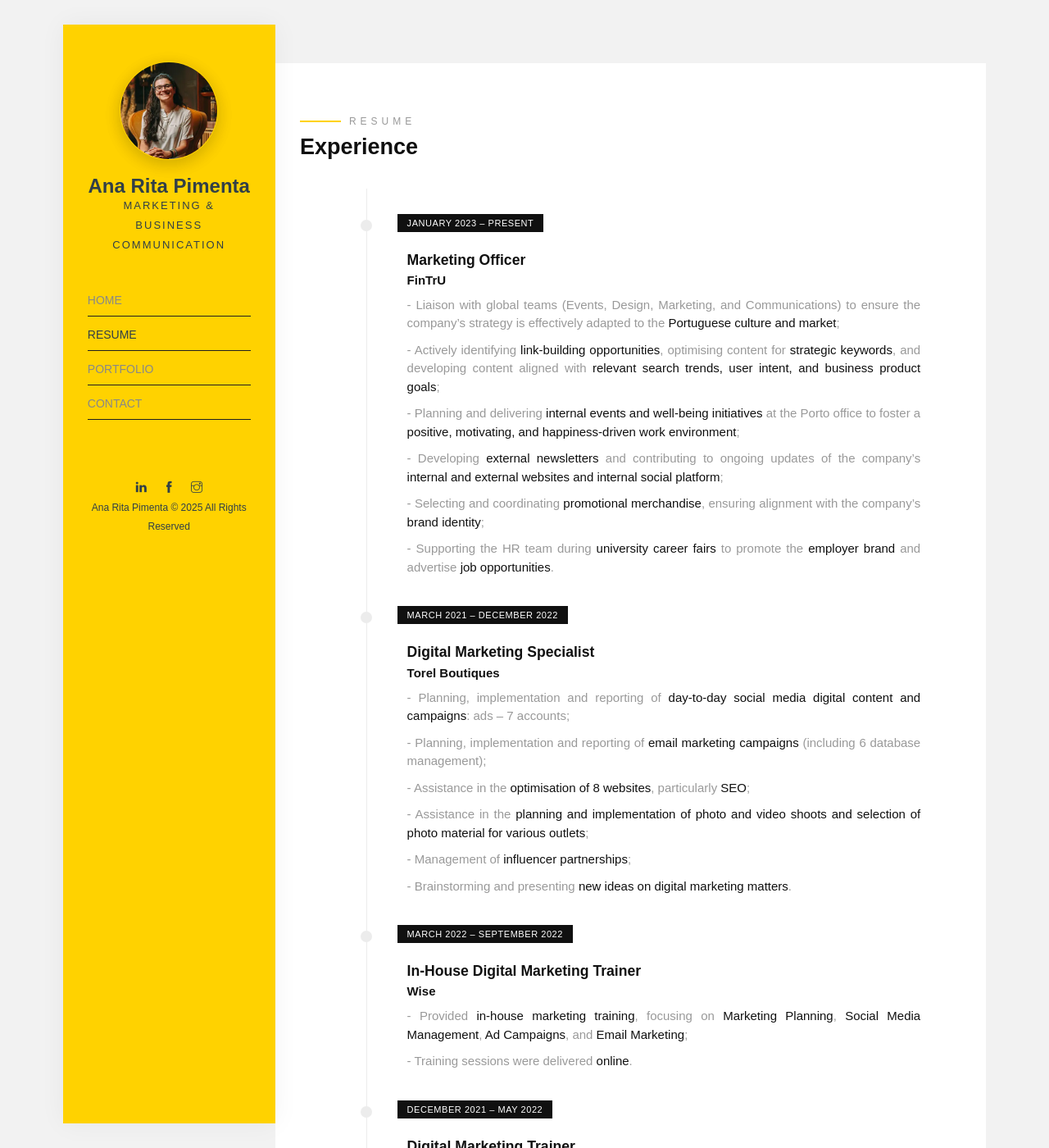
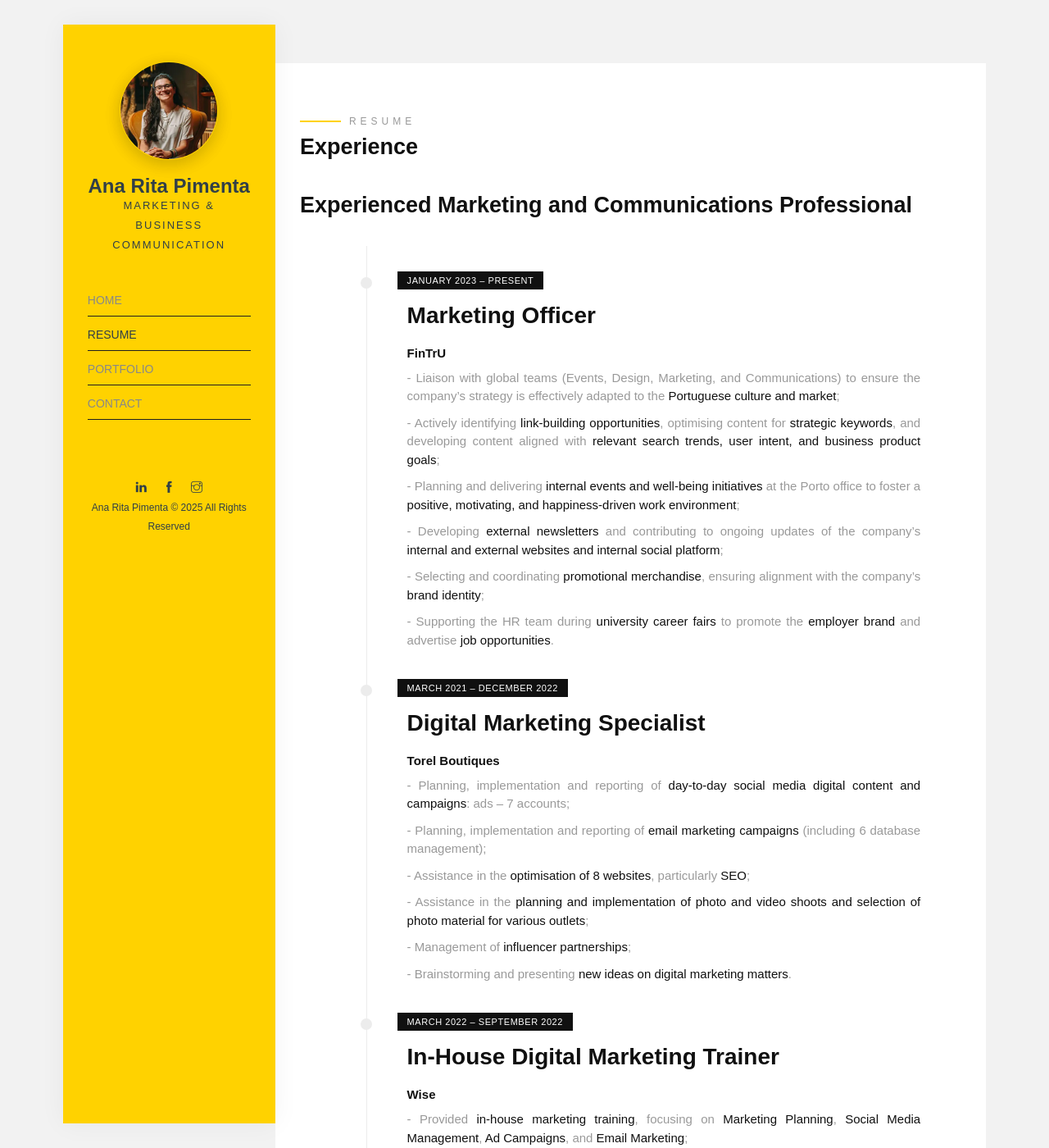
Before and after one commit to anaritapimenta/anaritapimenta.github.io, a Jekyll site: the page built from resume.html, in a window 1280 px wide and 1400 px high. Shown: the whole window at 82% size. Built offline with Jekyll 4.4.1, drawn with Linux system fonts in a browser that asks for light colours; some web fonts are replaced.

Commit message:
Update resume.html

```diff
--- a/resume.html
+++ b/resume.html
@@ -3,19 +3,6 @@ title: Marketing and Comms Resume
 description: Marketing and communications expert with a strong background in digital marketing, brand management, and internal communications. See the full profile.
 layout: default
 ---
-
-<style>
-  h3 {
-    font-size: 1.1rem;
-    font-weight: 600;
-    margin-top: 0.5em;
-    margin-bottom: 0.3em;
-  }
-</style>
-
-<h1 style="position:absolute; left:-9999px; top:auto; width:1px; height:1px; overflow:hidden;">
-Experienced Marketing and Communications Professional
-</h1>
 
 <section class="resume" role="region" aria-labelledby="experience-heading">
   <div class="container-fluid">
@@ -25,6 +12,9 @@ Experienced Marketing and Communications Professional
         <h2 class="heading animate-box" id="experience-heading" data-animate-effect="fadeInLeft">
           Experience
         </h2>
+        <h1 class="heading animate-box" data-animate-effect="fadeInLeft" style="margin-top: 0.5em;">
+          Experienced Marketing and Communications Professional
+        </h1>
       </div>
     </div>
     <div class="row">
```
